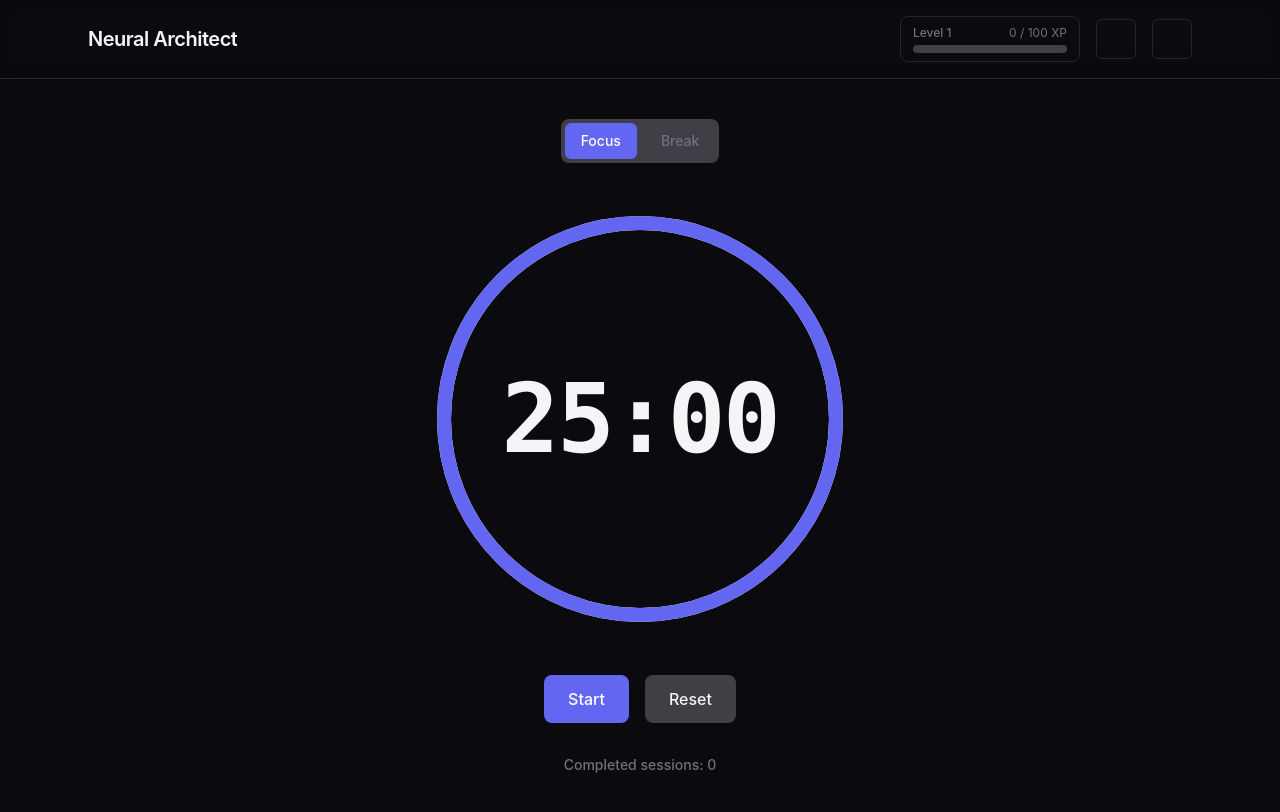
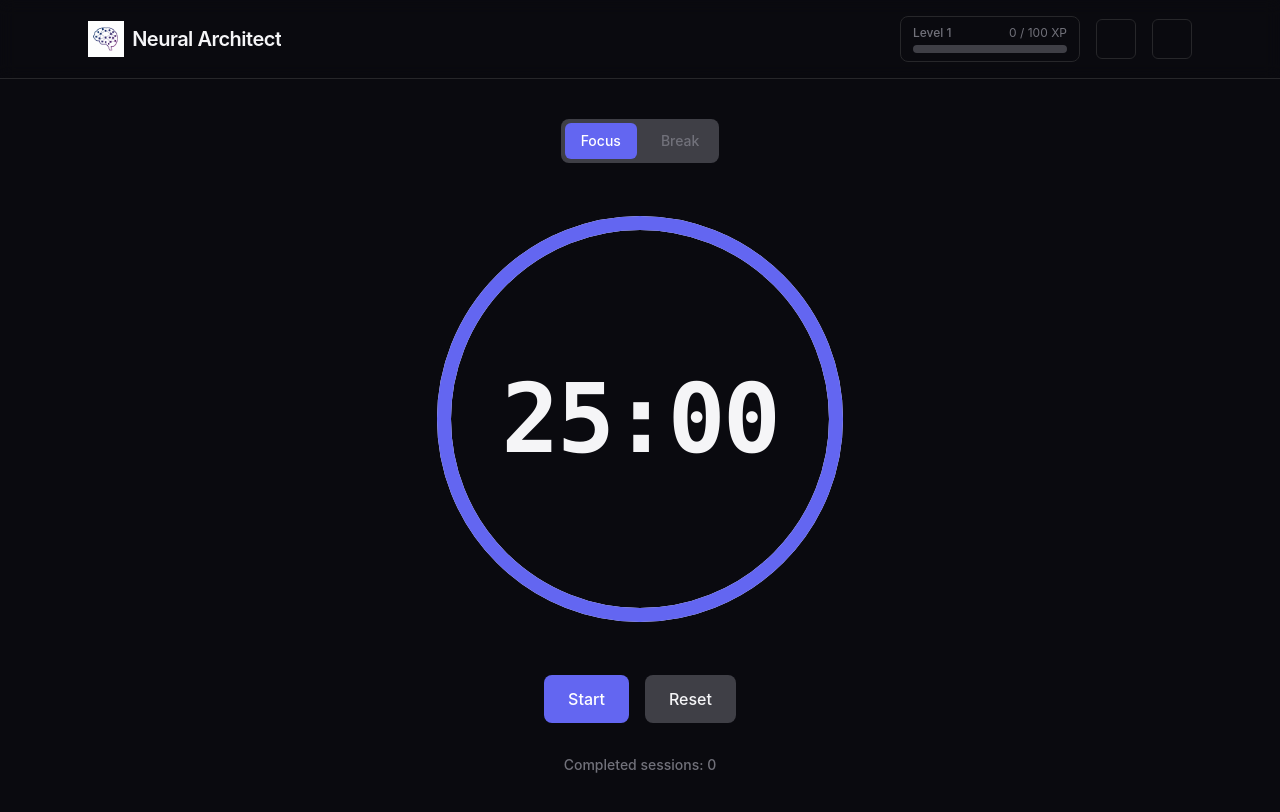
Before and after one commit to YuriLeonel/neural_architect, a React (Vite) app: page / in a window 1280 px wide. Shown: the top 812 px of the page. Built offline with nearby package versions, Linux system fonts and the light colour scheme; some icons are missing.

Commit message:
feat: update header component to include logo image alongside title for improved branding

```diff
--- a/src/components/header/Header.tsx
+++ b/src/components/header/Header.tsx
@@ -29,9 +29,16 @@ export function Header({ onOpenSettings }: HeaderProps) {
     <header className="border-b border-border bg-background-secondary/70 backdrop-blur">
       <div className="mx-auto flex w-full max-w-6xl items-center justify-between gap-4 px-4 py-4 sm:px-6">
         <div className="min-w-0">
-          <p className="truncate text-lg font-semibold tracking-tight text-foreground sm:text-xl">
-            Neural Architect
-          </p>
+          <div className="flex items-center gap-2">
+            <img
+              src="/icon.png"
+              alt="Neural Architect logo"
+              className="h-8 w-auto shrink-0 sm:h-9"
+            />
+            <p className="truncate text-lg font-semibold tracking-tight text-foreground sm:text-xl">
+              Neural Architect
+            </p>
+          </div>
         </div>
 
         <div className="flex items-center gap-3 sm:gap-4">
```
Also changed, not shown: public/icon.png.
